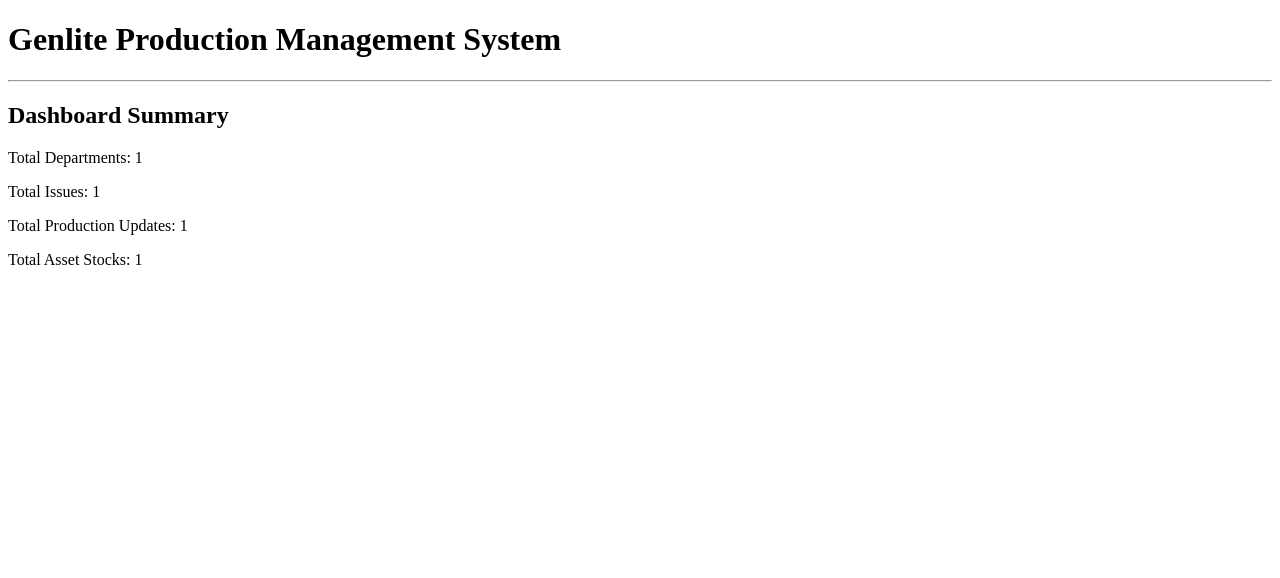
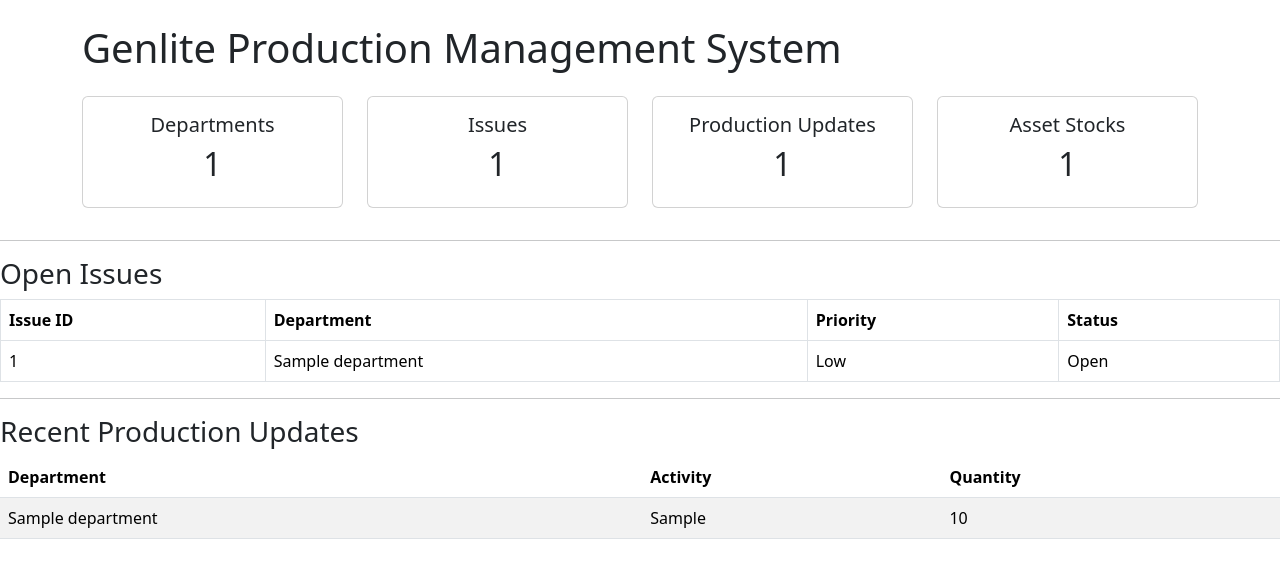
Before and after one commit to dineshmail/gpms-genlite, a Django app: page / in a window 1280 px wide. Shown: the top 578 px of the page. Run offline with Django 5.2, Linux system fonts and the light colour scheme; tables that the repository leaves empty hold one stand-in row (values such as "Sample post").

Commit message:
GPMS-C1: Added dashboard issue and production tables

```diff
--- a/dashboard/templates/dashboard/home.html
+++ b/dashboard/templates/dashboard/home.html
@@ -2,22 +2,114 @@
 <html>
 <head>
     <title>GPMS Dashboard</title>
+
+    <link href="https://cdn.jsdelivr.net/npm/bootstrap@5.3.3/dist/css/bootstrap.min.css" rel="stylesheet">
 </head>
 <body>
 
-    <h1>Genlite Production Management System</h1>
+<div class="container mt-4">
 
-    <hr>
+    <h1 class="mb-4">
+        Genlite Production Management System
+    </h1>
 
-    <h2>Dashboard Summary</h2>
+    <div class="row">
 
-    <p>Total Departments: {{ department_count }}</p>
+        <div class="col-md-3">
+            <div class="card text-center mb-3">
+                <div class="card-body">
+                    <h5>Departments</h5>
+                    <h2>{{ department_count }}</h2>
+                </div>
+            </div>
+        </div>
 
-    <p>Total Issues: {{ issue_count }}</p>
+        <div class="col-md-3">
+            <div class="card text-center mb-3">
+                <div class="card-body">
+                    <h5>Issues</h5>
+                    <h2>{{ issue_count }}</h2>
+                </div>
+            </div>
+        </div>
 
-    <p>Total Production Updates: {{ production_count }}</p>
+        <div class="col-md-3">
+            <div class="card text-center mb-3">
+                <div class="card-body">
+                    <h5>Production Updates</h5>
+                    <h2>{{ production_count }}</h2>
+                </div>
+            </div>
+        </div>
 
-    <p>Total Asset Stocks: {{ asset_count }}</p>
+        <div class="col-md-3">
+            <div class="card text-center mb-3">
+                <div class="card-body">
+                    <h5>Asset Stocks</h5>
+                    <h2>{{ asset_count }}</h2>
+                </div>
+            </div>
 
+        </div>
+
+    </div>
+
+</div>
+ <hr>
+
+<h3>Open Issues</h3>
+
+<table class="table table-bordered">
+    <thead>
+        <tr>
+            <th>Issue ID</th>
+            <th>Department</th>
+            <th>Priority</th>
+            <th>Status</th>
+        </tr>
+    </thead>
+
+    <tbody>
+        {% for issue in open_issues %}
+        <tr>
+            <td>{{ issue.issue_id }}</td>
+            <td>{{ issue.department }}</td>
+            <td>{{ issue.priority }}</td>
+            <td>{{ issue.status }}</td>
+        </tr>
+        {% empty %}
+        <tr>
+            <td colspan="4">No issues found.</td>
+        </tr>
+        {% endfor %}
+    </tbody>
+</table>
+<hr>
+
+<h3>Recent Production Updates</h3>
+
+<table class="table table-striped">
+    <thead>
+        <tr>
+            <th>Department</th>
+            <th>Activity</th>
+            <th>Quantity</th>
+        </tr>
+    </thead>
+
+    <tbody>
+        {% for update in recent_updates %}
+        <tr>
+            <td>{{ update.department }}</td>
+            <td>{{ update.activity }}</td>
+            <td>{{ update.quantity }}</td>
+        </tr>
+        {% empty %}
+        <tr>
+            <td colspan="3">No production updates found.</td>
+        </tr>
+        {% endfor %}
+    </tbody>
+</table>
 </body>
 </html>
--- a/dashboard/views.py
+++ b/dashboard/views.py
@@ -8,11 +8,19 @@
 )
 
 def home(request):
+
+    open_issues = Issue.objects.exclude(status="Closed")[:10]
+
+    recent_updates = ProductionUpdate.objects.order_by("-created_at")[:10]
+
     context = {
         "department_count": Department.objects.count(),
         "issue_count": Issue.objects.count(),
         "production_count": ProductionUpdate.objects.count(),
         "asset_count": AssetStock.objects.count(),
+
+        "open_issues": open_issues,
+        "recent_updates": recent_updates,
     }
 
     return render(request, "dashboard/home.html", context)
```
